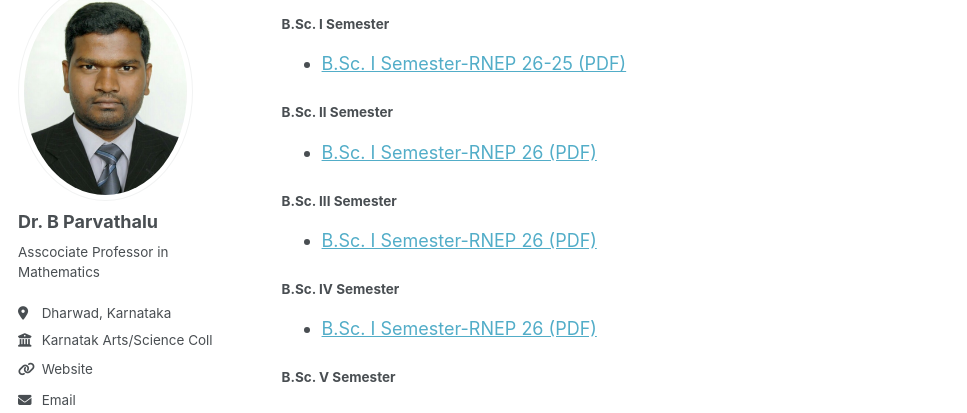
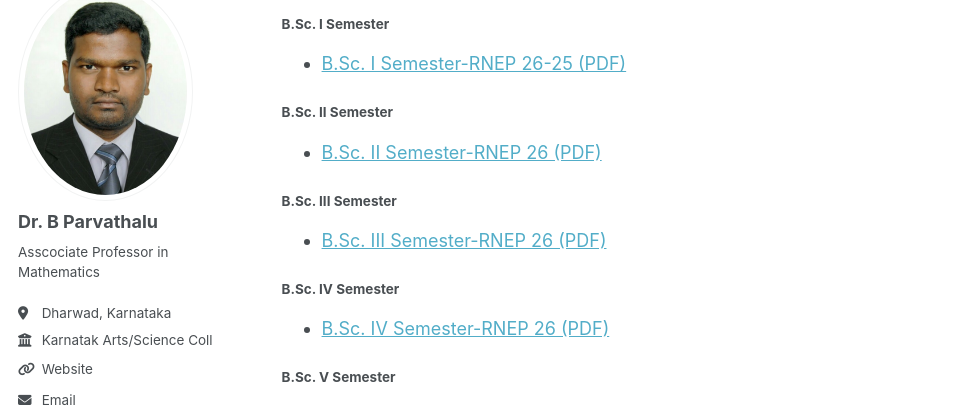
Before and after one commit to drbp-kcd/drbp-kcd.github.io, a Jekyll site: the page built from _resources/karnatak-university.md, in a window 1280 px wide and 900 px high, scrolled down 1527 px. Shown: the part 118-531 px from the top of the window, without its empty margins (0-967 px from the left). Built offline with Jekyll 4.4.1, drawn with Linux system fonts in a browser that asks for light colours; a style sheet for code colours, icons or effects is not loaded.

Commit message:
Update karnatak-university.md

```diff
--- a/_resources/karnatak-university.md
+++ b/_resources/karnatak-university.md
@@ -69,15 +69,15 @@
 
 #### B.Sc. II Semester
 
-- [B.Sc. I Semester-RNEP 26 (PDF)]({{ '/files/resources//KUD/Question-Paper/RNEP/II-Sem-RNEP-26.pdf' | relative_url }})
+- [B.Sc. II Semester-RNEP 26 (PDF)]({{ '/files/resources//KUD/Question-Paper/RNEP/II-Sem-RNEP-26.pdf' | relative_url }})
 
 #### B.Sc. III Semester
 
-- [B.Sc. I Semester-RNEP 26 (PDF)]({{ '/files/resources//KUD/Question-Paper/RNEP/III-Sem-RNEP-26.pdf' | relative_url }})
+- [B.Sc. III Semester-RNEP 26 (PDF)]({{ '/files/resources//KUD/Question-Paper/RNEP/III-Sem-RNEP-26.pdf' | relative_url }})
 
 #### B.Sc. IV Semester
 
-- [B.Sc. I Semester-RNEP 26 (PDF)]({{ '/files/resources//KUD/Question-Paper/RNEP/IV-Sem-RNEP-26.pdf' | relative_url }})
+- [B.Sc. IV Semester-RNEP 26 (PDF)]({{ '/files/resources//KUD/Question-Paper/RNEP/IV-Sem-RNEP-26.pdf' | relative_url }})
 
 #### B.Sc. V Semester
 
```
